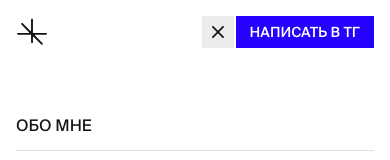
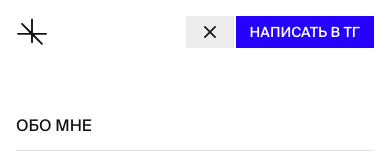
Before and after one commit to Daniel200347/portfolio-janstay, a Next.js app: page /info in a window 390 px wide. Both pictures are taken after a click on the button "Открыть меню". Shown: the top 160 px of the page. Built offline with nearby package versions, Linux system fonts and the light colour scheme; no server answers.

Commit message:
fix: adaptive header, footer

```diff
--- a/src/components/Header/Header.module.css
+++ b/src/components/Header/Header.module.css
@@ -94,12 +94,12 @@
 	display: none;
 	align-items: center;
 	justify-content: center;
-	padding: 6px;
+	padding: 6px 14px;
 	background: var(--color-bg-black-low);
 	border: none;
 	cursor: pointer;
 	flex-shrink: 0;
-	width: 32px;
+	width: 48px;
 }
 
 .burgerButton:focus-visible {
@@ -141,7 +141,5 @@
 	.menuItems{
 		display: none;
 	}
-	.telegramButton{
-		display: none;
-	}
+
 }
--- a/src/components/Header/Header.tsx
+++ b/src/components/Header/Header.tsx
@@ -58,12 +58,6 @@ export function Header({ quote = "МЫ ЗАПУТАЛИСЬ В ТЕНЯХ, НЕ
 						</Tooltip>
 					</div>
 
-					{/* Telegram button - always visible */}
-					<HeaderButton wrapperStyle={styles.navTelegramButton} href="https://t.me" target="_blank" rel="noopener noreferrer" inverted className={styles.telegramButton}>
-						НАПИСАТЬ В ТГ
-					</HeaderButton>
-
-					{/* Mobile menu toggle - visible only on mobile */}
 					<button
 						className={styles.burgerButton}
 						onClick={toggleMobileMenu}
@@ -76,6 +70,13 @@ export function Header({ quote = "МЫ ЗАПУТАЛИСЬ В ТЕНЯХ, НЕ
 							<Menu className={styles.burgerIcon} aria-hidden="true" />
 						)}
 					</button>
+
+					{/* Telegram button - always visible */}
+					<HeaderButton wrapperStyle={styles.navTelegramButton} href="https://t.me" target="_blank" rel="noopener noreferrer" inverted className={styles.telegramButton}>
+						НАПИСАТЬ В ТГ
+					</HeaderButton>
+
+					{/* Mobile menu toggle - visible only on mobile */}
 				</nav>
 			</header>
 
--- a/src/components/Header/MobileMenu.module.css
+++ b/src/components/Header/MobileMenu.module.css
@@ -81,13 +81,12 @@
 	display: flex;
 	align-items: center;
 	justify-content: center;
-	padding: 6px;
+	padding: 6px 14px;
 	background: var(--color-bg-black-low);
 	border: none;
 	cursor: pointer;
-	width: 32px;
-	height: 32px;
 	flex-shrink: 0;
+	width: 48px;
 }
 
 .closeButton:focus-visible {
--- a/src/icons/Close/Close.tsx
+++ b/src/icons/Close/Close.tsx
@@ -1,24 +1,18 @@
 import React from "react";
-import { classes } from "@/lib/utils";
+import {classes} from "@/lib/utils";
 
 interface CloseProps extends React.SVGProps<SVGSVGElement> {
-	className?: string;
+    className?: string;
 }
 
-export function Close({ className, ...props }: CloseProps) {
-	return (
-		<svg
-			width="20"
-			height="20"
-			viewBox="0 0 20 20"
-			fill="none"
-			className={classes(className)}
-			{...props}
-		>
-			<path
-				d="M16.1781 5.00001L11.1781 10L16.1781 15L14.9997 16.1784L9.99967 11.1784L4.99967 16.1784L3.82129 15L8.82129 10L3.82129 5.00001L4.99967 3.82162L9.99967 8.82162L14.9997 3.82162L16.1781 5.00001Z"
-				fill="currentColor"
-			/>
-		</svg>
-	);
+export function Close({className, ...props}: CloseProps) {
+    return (
+        <svg className={classes(className)}
+             {...props} width="20" height="20" viewBox="0 0 20 20" fill="none" xmlns="http://www.w3.org/2000/svg">
+            <path
+                d="M16.1781 5L11.1781 10L16.1781 15L14.9997 16.1784L9.99967 11.1784L4.99967 16.1784L3.82129 15L8.82129 10L3.82129 5L4.99967 3.82162L9.99967 8.82162L14.9997 3.82162L16.1781 5Z"
+                fill="currentColor"/>
+        </svg>
+
+    );
 }
--- a/src/icons/Menu/Menu.tsx
+++ b/src/icons/Menu/Menu.tsx
@@ -1,25 +1,16 @@
 import React from "react";
-import { classes } from "@/lib/utils";
+import {classes} from "@/lib/utils";
 
 interface MenuProps extends React.SVGProps<SVGSVGElement> {
-	className?: string;
+    className?: string;
 }
 
-export function Menu({ className, ...props }: MenuProps) {
-	return (
-		<svg
-			width="20"
-			height="20"
-			viewBox="0 0 20 20"
-			fill="none"
-			xmlns="http://www.w3.org/2000/svg"
-			className={classes(className)}
-			{...props}
-		>
-			<path
-				d="M18.3337 12.0833V13.75H1.66699V12.0833H18.3337ZM18.3337 6.25V7.91667H1.66699V6.25H18.3337Z"
-				fill="currentColor"
-			/>
-		</svg>
-	);
+export function Menu({className, ...props}: MenuProps) {
+    return (
+        <svg className={classes(className)}
+             {...props} width="20" height="20" viewBox="0 0 20 20" fill="none" xmlns="http://www.w3.org/2000/svg">
+            <path d="M18.3334 12.0833V13.75H1.66675V12.0833H18.3334ZM18.3334 6.25V7.91667H1.66675V6.25H18.3334Z"
+                  fill="currentColor"/>
+        </svg>
+    );
 }
```
